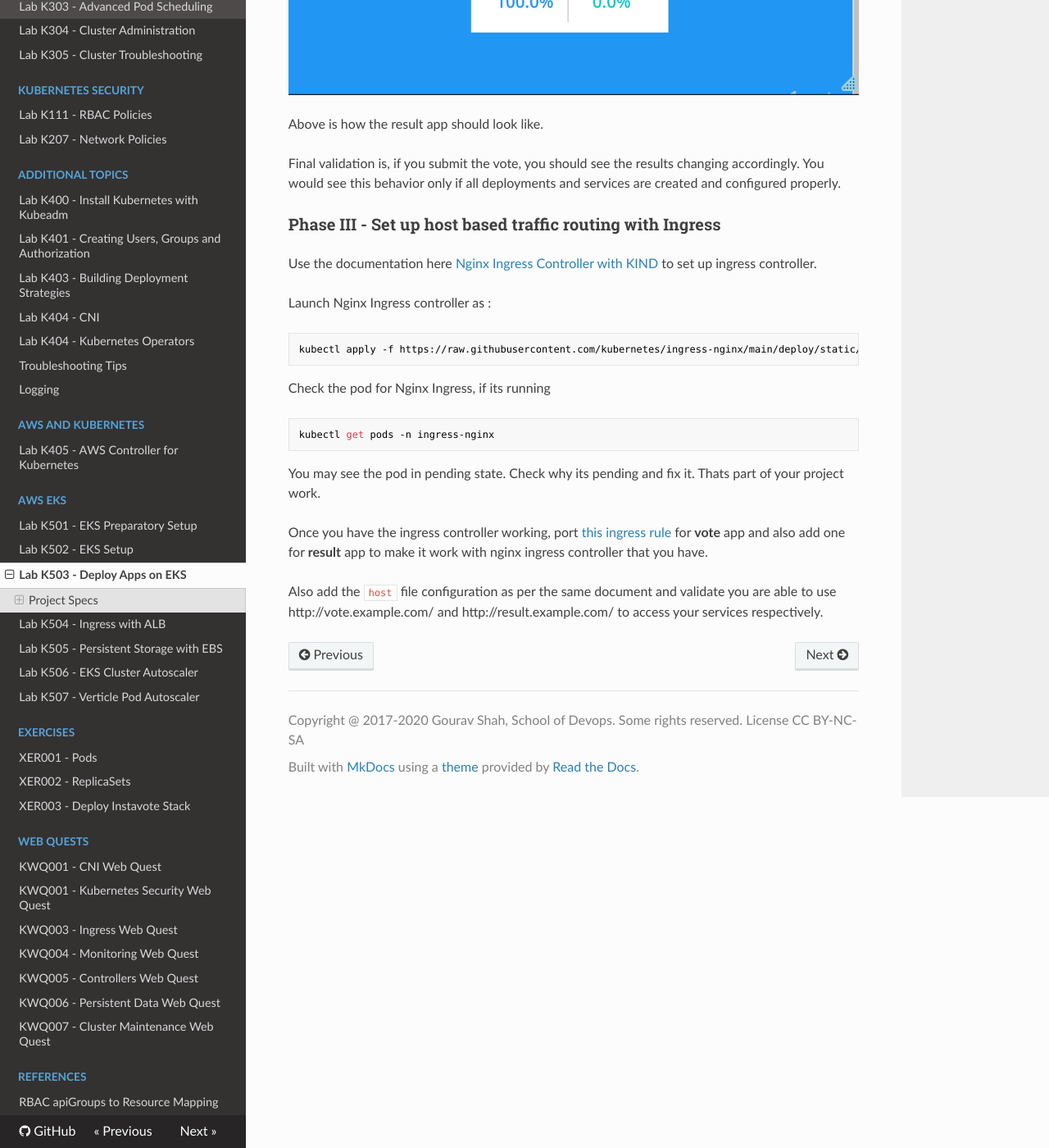
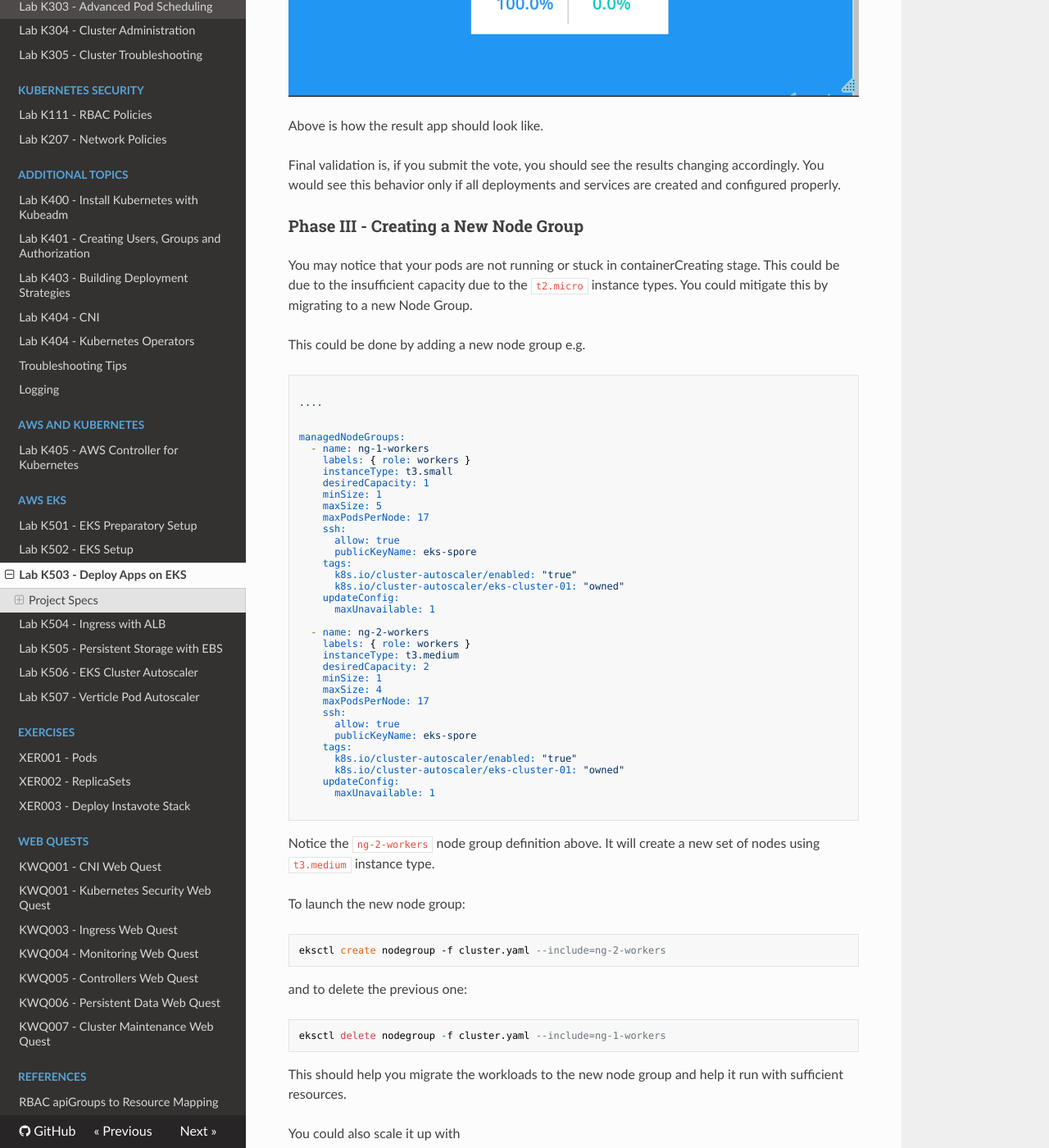
Before and after one commit to schoolofdevops/kubernetes-labguide, an MkDocs documentation site: the page built from chapters/eks_deploy_apps.md, in a window 1280 px wide and 1400 px high, scrolled down 3264 px. Shown: the whole window at 82% size. Built offline with MkDocs 1.6.1, drawn with Linux system fonts in a browser that asks for light colours; nearby versions of some CDN libraries; some of the changed text lies outside the part shown.

Commit message:
updated app deployment page with node group creation

````diff
--- a/chapters/eks_deploy_apps.md
+++ b/chapters/eks_deploy_apps.md
@@ -10,14 +10,16 @@ In this project , you would write definitions for deploying the [instavote appli
 * db
 * result
 
-⠀
+
+
 ## Project Specs
 
+* Clone the code with `git clone https://github.com/initcron/k8s-code.git` and switch to `k8s-code/projects/instavote/dev` path.
 * Apply the deployment and service code for the applications marked as ready
 * Complete the code for deployments and services marked as TODO
 * Apply the definitions that you have completed
 * Validate the application workflow is operational by loading vote and result applications from the browser
-* Set up ingress controller and add ingress rules so that you are able to access the apps using domain names e.g. vote.example.com and result.example.com
+
 
 ⠀
 Following table depicts the state of readiness of the above services.
@@ -71,6 +73,7 @@ You may find the files available in the same directory as above i.e. *k8s-code/p
   * vote
     * image: schoolofdevops/vote:v1
     * application port: 80
+    * replicas: 2
     * service type: NodePort
     * nodePort : 30000
   * worker
@@ -78,6 +81,7 @@ You may find the files available in the same directory as above i.e. *k8s-code/p
   * results
     * image: schoolofdevops/vote-result
     * application port: 80
+    * replicas: 1
     * service type: NodePort
     * nodePort : 30100
 
@@ -88,7 +92,7 @@ You may find the files available in the same directory as above i.e. *k8s-code/p
 kubectl get all
 ```
 
-The above command should show, * five deployments and four services created * services for vote and result app should have been exposed with NodePort
+The above command should show, *five deployments and four services created* services for vote and result app should have been exposed with NodePort
 
 Find out the NodePort for vote and service apps and load those from your browser.
 
@@ -104,24 +108,71 @@ Above is how the result app should look like.
 
 Final validation is, if you submit the vote, you should see the results changing accordingly. You would see this behavior only if all deployments and services are created and configured properly.
 
-### Phase III - Set up host based traffic routing with Ingress
+### Phase III - Creating a New Node Group
 
-Use the documentation here [Nginx Ingress Controller with KIND](https://kind.sigs.k8s.io/docs/user/ingress/#ingress-nginx) to set up ingress controller.
+You may notice that your pods are not running or stuck in containerCreating stage. This could be due to the insufficient capacity due to the `t2.micro` instance types.  You could mitigate this by migrating to a new Node Group.
 
-Launch Nginx Ingress controller as :
+This could be done by adding a new node group e.g.
 
 ```
-kubectl apply -f https://raw.githubusercontent.com/kubernetes/ingress-nginx/main/deploy/static/provider/kind/deploy.yaml
+
+....
+
+
+managedNodeGroups:
+  - name: ng-1-workers
+    labels: { role: workers }
+    instanceType: t3.small
+    desiredCapacity: 1
+    minSize: 1
+    maxSize: 5
+    maxPodsPerNode: 17
+    ssh:
+      allow: true
+      publicKeyName: eks-spore
+    tags:
+      k8s.io/cluster-autoscaler/enabled: "true"
+      k8s.io/cluster-autoscaler/eks-cluster-01: "owned"
+    updateConfig:
+      maxUnavailable: 1
+
+  - name: ng-2-workers
+    labels: { role: workers }
+    instanceType: t3.medium
+    desiredCapacity: 2
+    minSize: 1
+    maxSize: 4
+    maxPodsPerNode: 17
+    ssh:
+      allow: true
+      publicKeyName: eks-spore
+    tags:
+      k8s.io/cluster-autoscaler/enabled: "true"
+      k8s.io/cluster-autoscaler/eks-cluster-01: "owned"
+    updateConfig:
+      maxUnavailable: 1
+
 ```
 
-Check the pod for Nginx Ingress, if its running
+Notice the `ng-2-workers` node group definition above. It will create a new set of nodes using `t3.medium` instance type.
+
+
+To launch the new node group:
 
 ```
-kubectl get pods -n ingress-nginx
+eksctl create nodegroup -f cluster.yaml --include=ng-2-workers
 ```
 
-You may see the pod in pending state. Check why its pending and fix it. Thats part of your project work.
+and to delete the previous one:
 
-Once you have the ingress controller working, port [this ingress rule](https://kubernetes-tutorial.schoolofdevops.com/ingress/#set-up-named-based-routing-for-vote-app) for **vote** app and also add one for **result** app to make it work with nginx ingress controller that you have.
+```
+eksctl delete nodegroup -f cluster.yaml --include=ng-1-workers
+```
 
-Also add the `host` file configuration as per the same document and validate you are able to use http://vote.example.com/ and http://result.example.com/ to access your services respectively.
+This should help you migrate the workloads to the new node group and help it run with sufficient resources.
+
+You could also scale it up with
+
+```
+eksctl scale nodegroup --cluster eks-cluster-01 ng-2-workers --nodes 2
+```
````
